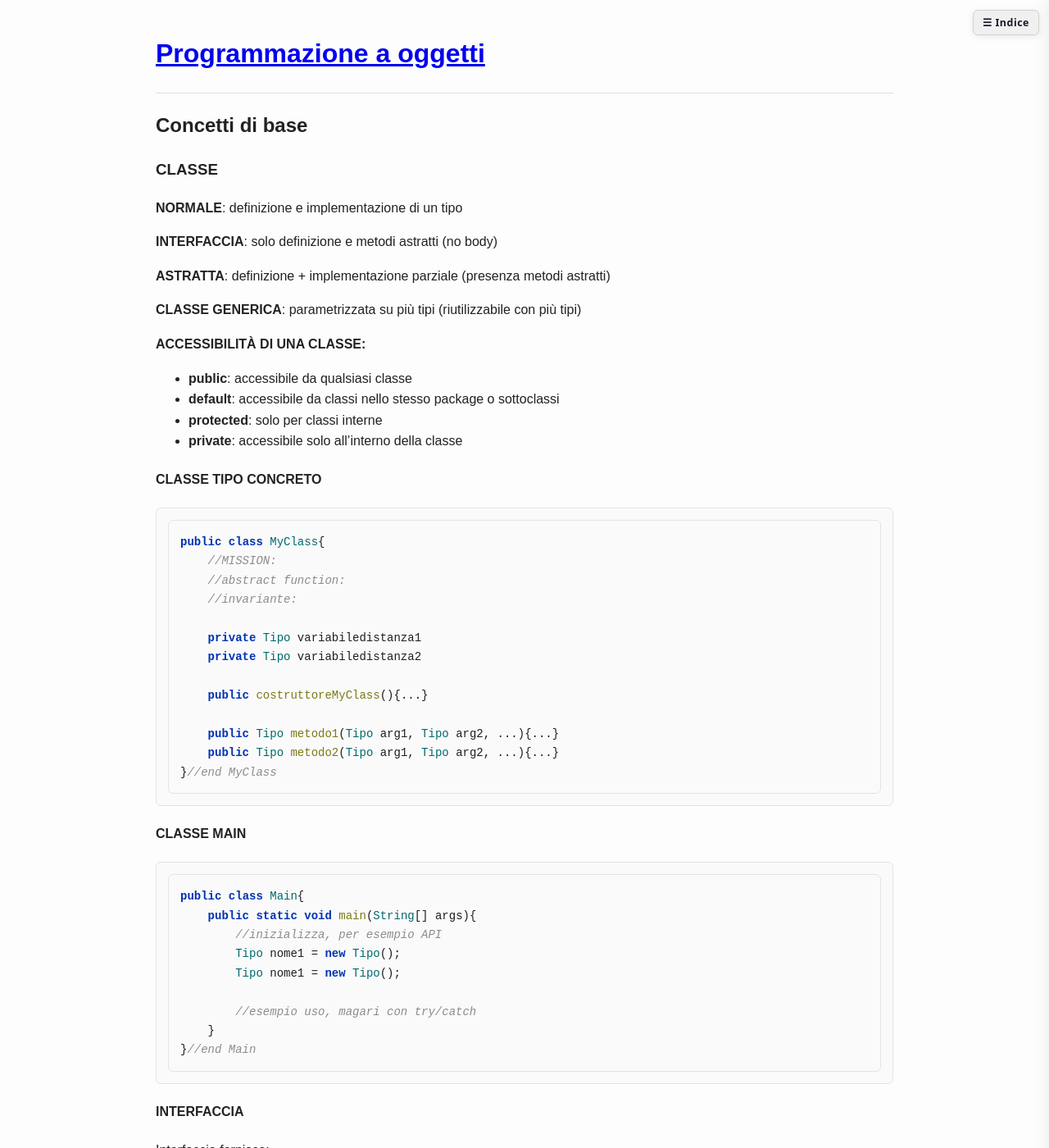
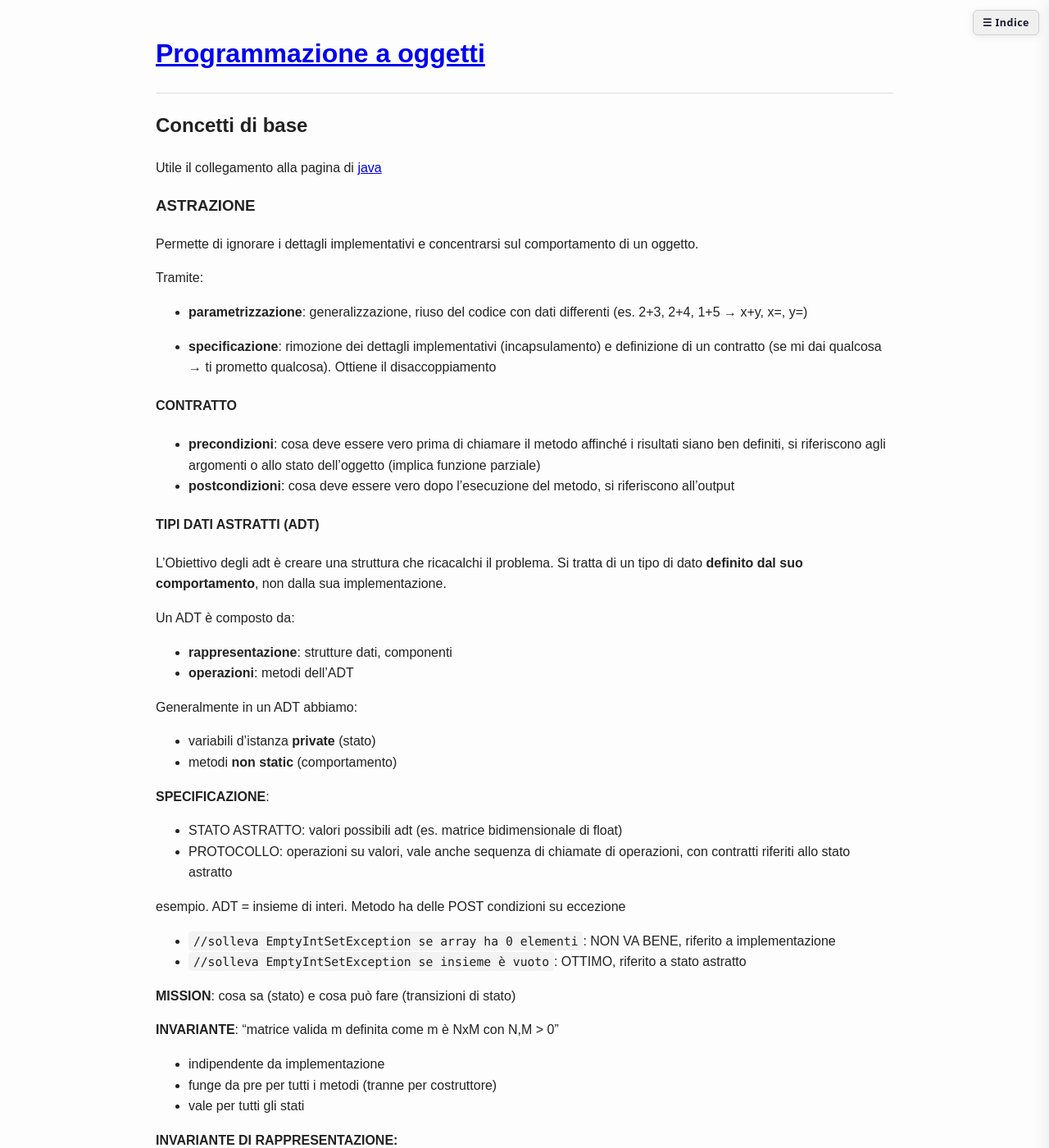
Before and after one commit to comarandr/comarandr.github.io, a Jekyll site: the page built from universita/oop.md, in a window 1280 px wide and 1400 px high. Shown: the whole window at 82% size. Built offline with Jekyll 4.4.1, drawn with Linux system fonts in a browser that asks for light colours; some of the changed text lies outside the part shown.

Commit message:
aggiornati e creati link

````diff
--- a/universita/oop.md
+++ b/universita/oop.md
@@ -7,6 +7,61 @@ custom_css: /assets/oop.css
 
 ## Concetti di base
 
+Utile il collegamento alla pagina di [java](/linguaggi/java.md)
+
+### ASTRAZIONE
+
+Permette di ignorare i dettagli implementativi e concentrarsi sul comportamento di un oggetto.
+
+Tramite:
+
+- **parametrizzazione**: generalizzazione, riuso del codice con dati differenti (es. 2+3, 2+4, 1+5 &rarr; x+y, x=, y=)
+
+- **specificazione**: rimozione dei dettagli implementativi (incapsulamento) e definizione di un contratto (se mi dai qualcosa &rarr; ti prometto qualcosa). Ottiene il disaccoppiamento
+
+#### CONTRATTO
+
+- **precondizioni**: cosa deve essere vero prima di chiamare il metodo affinché i risultati siano ben definiti, si riferiscono agli argomenti o allo stato dell'oggetto (implica funzione parziale)
+- **postcondizioni**: cosa deve essere vero dopo l'esecuzione del metodo, si riferiscono all'output
+
+#### TIPI DATI ASTRATTI (ADT)
+
+L'Obiettivo degli adt è creare una struttura che ricacalchi il problema.
+Si tratta di un tipo di dato **definito dal suo comportamento**, non dalla sua implementazione.
+
+Un ADT è composto da:
+
+- **rappresentazione**: strutture dati, componenti
+- **operazioni**: metodi dell'ADT
+
+Generalmente in un ADT abbiamo:
+
+- variabili d'istanza **private** (stato)
+- metodi **non static** (comportamento)
+
+**SPECIFICAZIONE**:
+
+- STATO ASTRATTO: valori possibili adt (es. matrice bidimensionale di float)
+- PROTOCOLLO: operazioni su valori, vale anche sequenza di chiamate di operazioni, con contratti riferiti allo stato astratto
+
+esempio. ADT = insieme di interi. Metodo ha delle POST condizioni su eccezione
+
+- `//solleva EmptyIntSetException se array ha 0 elementi`: NON VA BENE, riferito a implementazione
+- `//solleva EmptyIntSetException se insieme è vuoto`: OTTIMO, riferito a stato astratto
+
+**MISSION**: cosa sa (stato) e cosa può fare (transizioni di stato)
+
+**INVARIANTE**: "matrice valida m definita come m è NxM con N,M > 0"
+
+- indipendente da implementazione
+- funge da pre per tutti i metodi (tranne per costruttore)
+- vale per tutti gli stati
+
+**INVARIANTE DI RAPPRESENTAZIONE:**
+
+- legato alla funzione di astrazione f: dato astratto &rarr; stato concreto
+- descritto nella classe
+
 ### CLASSE
 
 **NORMALE**: definizione e implementazione di un tipo
@@ -26,6 +81,11 @@ custom_css: /assets/oop.css
 
 #### CLASSE TIPO CONCRETO
 
+- MISSION: cosa sa e cosa può fare
+- ABSTRACT FUNCTION: metodi astratti che devono essere implementati dalle sottoclassi
+- INVARIANTE: proprietà che deve essere sempre vera per tutti gli stati dell'oggetto
+
+
 ```java
 public class MyClass{
     //MISSION:
@@ -43,6 +103,8 @@ public class MyClass{
 ```
 
 #### CLASSE MAIN
+
+generalmente possiede il metodo `public static void main(String[] args)` che è il punto di ingresso del programma
 
 ```java
 public class Main{
@@ -69,6 +131,27 @@ Classe che implementa interfaccia:
 
 - tutti i metodi dell'interfaccia (essendo astratti)
 - eventualmente altri metodi + variabili d'istanza
+
+```mermaid
+classDiagram
+
+    class Interfaccia{
+        <<Interfaccia>>
+        + metodo1()
+        + metodo2()
+        + metodo3()
+    }
+
+    class MyClass{
+        <<MyCLass implements Interfaccia>>
+        - variabili d'istanza
+        + metodo1()
+        + metodo2()
+        + metodo3()
+    }
+
+    Interfaccia <|.. MyClass
+```
 
 ```java
 public interface Interfaccia{
````
Also changed, not shown: other parts of universita/oop.md (+0 -41 lines), linguaggi/java.md (+2 -0 lines).
